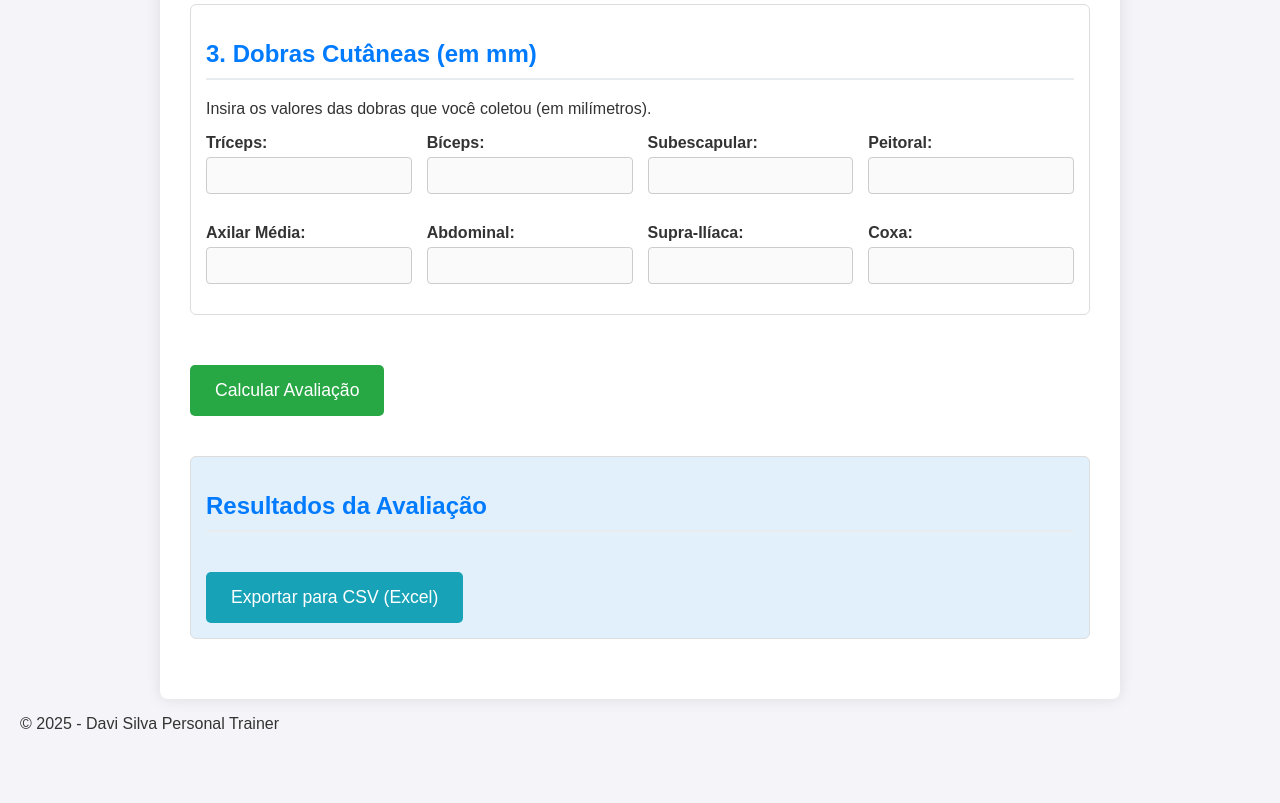
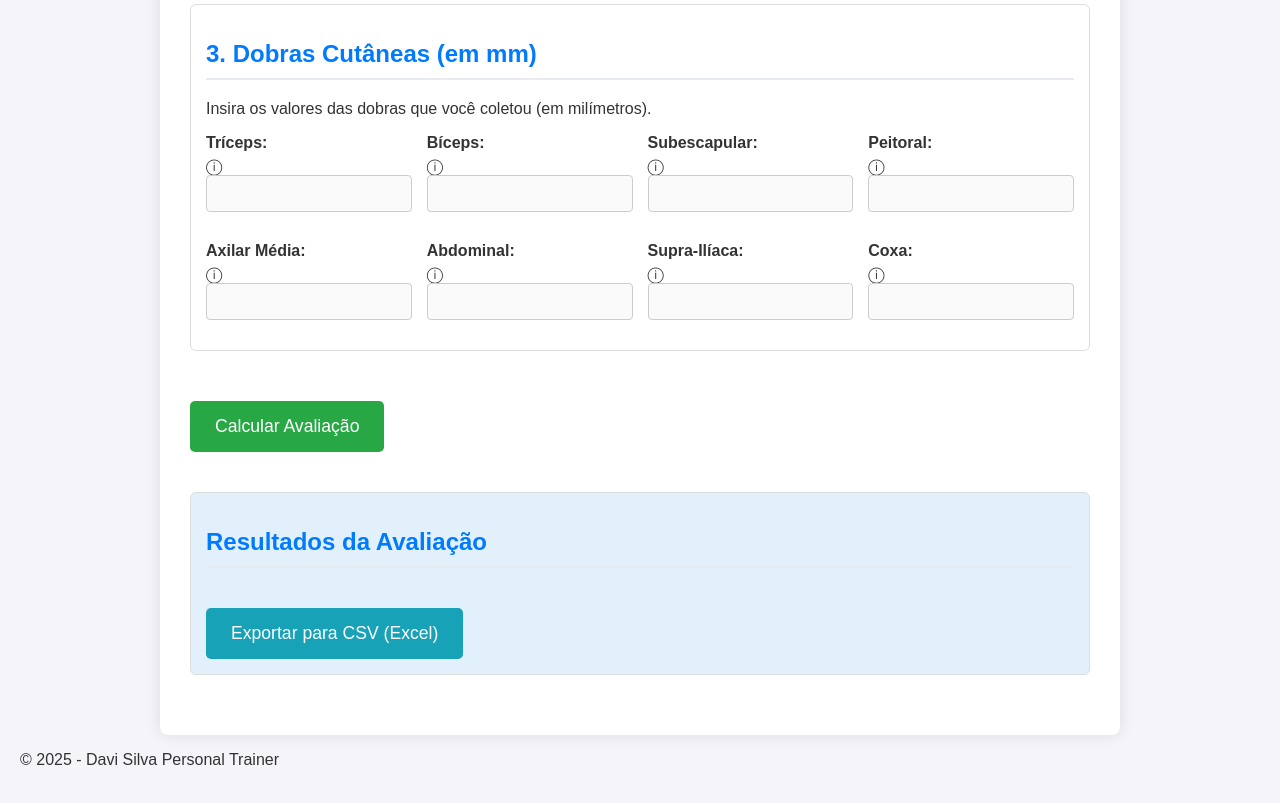
Before and after one commit to daviteis-hub/calculadora-antropometrica, a plain HTML site: page index.html in a window 1280 px wide. Shown: the part 880-1683 px from the top of the page. Before the commit the page ends 1649 px from the top, so only its background shows below. Drawn offline with Linux system fonts and the light colour scheme.

Commit message:
Update index.html

```diff
--- a/index.html
+++ b/index.html
@@ -80,15 +80,56 @@
                 <p class="peculiaridade-nota">Insira os valores das dobras que você coletou (em milímetros).</p>
 
                 <div class="grid-dobras">
-                    <div class="input-group"><label for="triceps">Tríceps:</label><input type="number" id="triceps" min="0" step="0.1" class="dobra-input"></div>
-                    <div class="input-group"><label for="biceps">Bíceps:</label><input type="number" id="biceps" min="0" step="0.1" class="dobra-input"></div>
-                    <div class="input-group"><label for="subescapular">Subescapular:</label><input type="number" id="subescapular" min="0" step="0.1" class="dobra-input"></div>
-                    <div class="input-group"><label for="peitoral">Peitoral:</label><input type="number" id="peitoral" min="0" step="0.1" class="dobra-input"></div>
-                    <div class="input-group"><label for="axilarMedia">Axilar Média:</label><input type="number" id="axilarMedia" min="0" step="0.1" class="dobra-input"></div>
-                    <div class="input-group"><label for="abdominal">Abdominal:</label><input type="number" id="abdominal" min="0" step="0.1" class="dobra-input"></div>
-                    <div class="input-group"><label for="supraIliaca">Supra-Ilíaca:</label><input type="number" id="supraIliaca" min="0" step="0.1" class="dobra-input"></div>
-                    <div class="input-group"><label for="coxa">Coxa:</label><input type="number" id="coxa" min="0" step="0.1" class="dobra-input"></div>
+
+                    <div class="input-group">
+                        <label for="triceps">Tríceps:</label>
+                        <span class="info-icon" data-tooltip="Ponto médio entre o acrômio e o olécrano, na face posterior do braço.">ⓘ</span>
+                        <input type="number" id="triceps" min="0" step="0.1" class="dobra-input">
                     </div>
+
+                    <div class="input-group">
+                        <label for="biceps">Bíceps:</label>
+                        <span class="info-icon" data-tooltip="Ponto de maior perímetro do bíceps, na face anterior do braço.">ⓘ</span>
+                        <input type="number" id="biceps" min="0" step="0.1" class="dobra-input">
+                    </div>
+
+                    <div class="input-group">
+                        <label for="subescapular">Subescapular:</label>
+                        <span class="info-icon" data-tooltip="Diagonal (45°), 2 cm abaixo e lateralmente ao ângulo inferior da escápula.">ⓘ</span>
+                        <input type="number" id="subescapular" min="0" step="0.1" class="dobra-input">
+                    </div>
+
+                    <div class="input-group">
+                        <label for="peitoral">Peitoral:</label>
+                        <span class="info-icon" data-tooltip="Diagonal na metade da distância entre linha axilar anterior e mamilo (Homens).">ⓘ</span>
+                        <input type="number" id="peitoral" min="0" step="0.1" class="dobra-input">
+                    </div>
+
+                    <div class="input-group">
+                        <label for="axilarMedia">Axilar Média:</label>
+                        <span class="info-icon" data-tooltip="Vertical na linha axilar média, na altura do processo xifoide.">ⓘ</span>
+                        <input type="number" id="axilarMedia" min="0" step="0.1" class="dobra-input">
+                    </div>
+
+                    <div class="input-group">
+                        <label for="abdominal">Abdominal:</label>
+                        <span class="info-icon" data-tooltip="Vertical, 2 cm lateralmente à direita da cicatriz umbilical.">ⓘ</span>
+                        <input type="number" id="abdominal" min="0" step="0.1" class="dobra-input">
+                    </div>
+
+                    <div class="input-group">
+                        <label for="supraIliaca">Supra-Ilíaca:</label>
+                        <span class="info-icon" data-tooltip="Diagonal, logo acima da crista ilíaca, na linha axilar média.">ⓘ</span>
+                        <input type="number" id="supraIliaca" min="0" step="0.1" class="dobra-input">
+                    </div>
+
+                    <div class="input-group">
+                        <label for="coxa">Coxa:</label>
+                        <span class="info-icon" data-tooltip="Vertical, ponto médio entre a dobra inguinal e a borda superior da patela.">ⓘ</span>
+                        <input type="number" id="coxa" min="0" step="0.1" class="dobra-input">
+                    </div>
+
+                </div>
             </section>
 
             <button type="button" onclick="calcularAvaliacao()">Calcular Avaliação</button>
```
